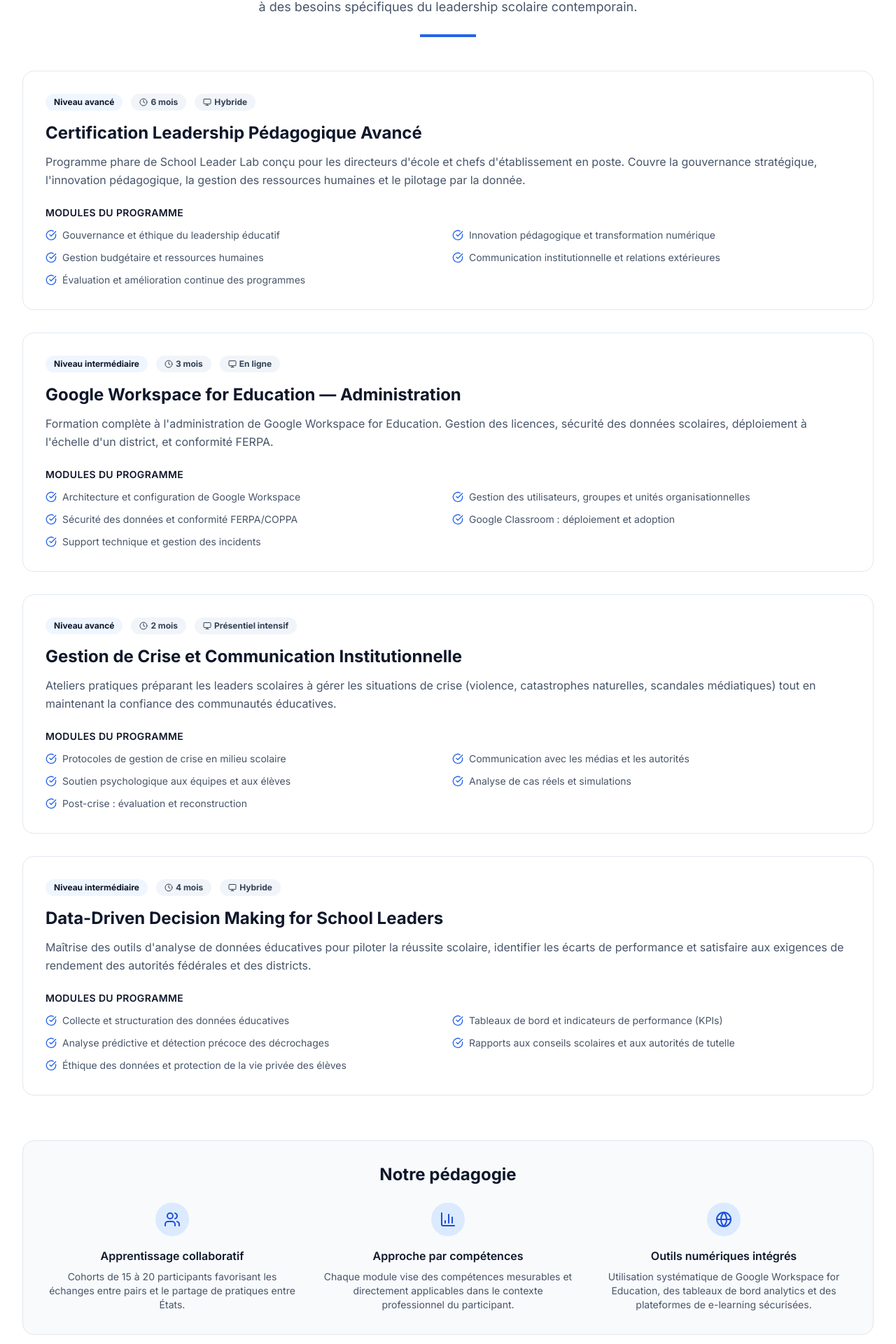
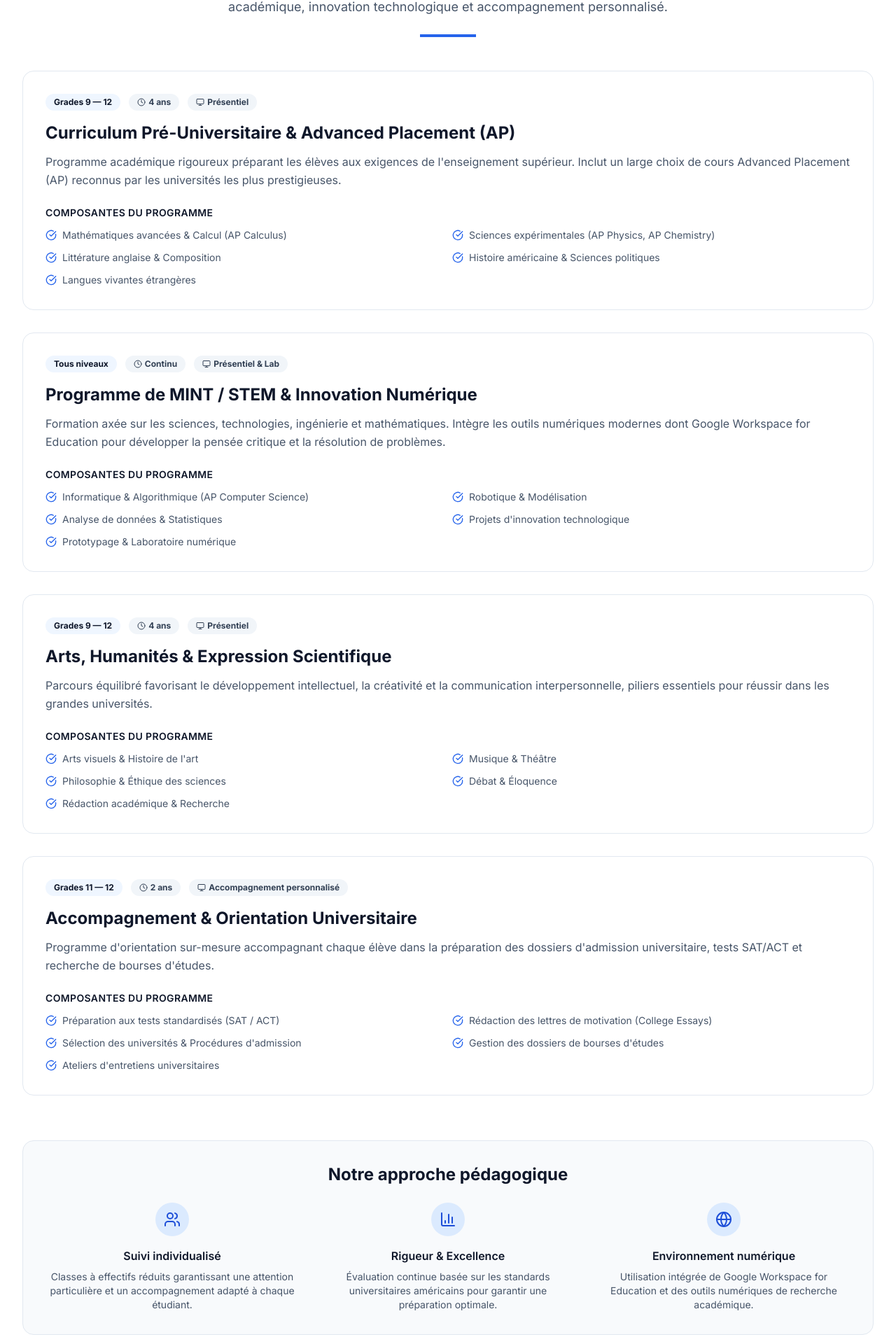
Before and after one commit to irmafiguero199/schoolleaderlab.sbs, a React (Vite) app: page /academics in a window 1280 px wide. Shown: the part 530-2450 px from the top of the page at 70% size. Built offline with nearby package versions, Linux system fonts and the light colour scheme.

Commit message:
Update Academics page with new program details

```diff
--- a/src/pages/Academics.jsx
+++ b/src/pages/Academics.jsx
@@ -1,27 +1,27 @@
 import { Helmet } from 'react-helmet-async'
 import SectionHeader from '../components/SectionHeader.jsx'
-import { BookOpen, Monitor, Users, BarChart3, Globe, Clock, CheckCircle } from 'lucide-react'
+import { BookOpen, Monitor, Users, BarChart3, Globe, Clock, CheckCircle, GraduationCap } from 'lucide-react'
 
 const programs = [
   {
-    title: 'Certification Leadership Pédagogique Avancé', level: 'Niveau avancé', duration: '6 mois', format: 'Hybride',
-    description: 'Programme phare de School Leader Lab conçu pour les directeurs d\'école et chefs d\'établissement en poste. Couvre la gouvernance stratégique, l\'innovation pédagogique, la gestion des ressources humaines et le pilotage par la donnée.',
-    modules: ['Gouvernance et éthique du leadership éducatif', 'Innovation pédagogique et transformation numérique', 'Gestion budgétaire et ressources humaines', 'Communication institutionnelle et relations extérieures', 'Évaluation et amélioration continue des programmes'],
+    title: 'Curriculum Pré-Universitaire & Advanced Placement (AP)', level: 'Grades 9 — 12', duration: '4 ans', format: 'Présentiel',
+    description: 'Programme académique rigoureux préparant les élèves aux exigences de l\'enseignement supérieur. Inclut un large choix de cours Advanced Placement (AP) reconnus par les universités les plus prestigieuses.',
+    modules: ['Mathématiques avancées & Calcul (AP Calculus)', 'Sciences expérimentales (AP Physics, AP Chemistry)', 'Littérature anglaise & Composition', 'Histoire américaine & Sciences politiques', 'Langues vivantes étrangères'],
   },
   {
-    title: 'Google Workspace for Education — Administration', level: 'Niveau intermédiaire', duration: '3 mois', format: 'En ligne',
-    description: 'Formation complète à l\'administration de Google Workspace for Education. Gestion des licences, sécurité des données scolaires, déploiement à l\'échelle d\'un district, et conformité FERPA.',
-    modules: ['Architecture et configuration de Google Workspace', 'Gestion des utilisateurs, groupes et unités organisationnelles', 'Sécurité des données et conformité FERPA/COPPA', 'Google Classroom : déploiement et adoption', 'Support technique et gestion des incidents'],
+    title: 'Programme de MINT / STEM & Innovation Numérique', level: 'Tous niveaux', duration: 'Continu', format: 'Présentiel & Lab',
+    description: 'Formation axée sur les sciences, technologies, ingénierie et mathématiques. Intègre les outils numériques modernes dont Google Workspace for Education pour développer la pensée critique et la résolution de problèmes.',
+    modules: ['Informatique & Algorithmique (AP Computer Science)', 'Robotique & Modélisation', 'Analyse de données & Statistiques', 'Projets d\'innovation technologique', 'Prototypage & Laboratoire numérique'],
   },
   {
-    title: 'Gestion de Crise et Communication Institutionnelle', level: 'Niveau avancé', duration: '2 mois', format: 'Présentiel intensif',
-    description: 'Ateliers pratiques préparant les leaders scolaires à gérer les situations de crise (violence, catastrophes naturelles, scandales médiatiques) tout en maintenant la confiance des communautés éducatives.',
-    modules: ['Protocoles de gestion de crise en milieu scolaire', 'Communication avec les médias et les autorités', 'Soutien psychologique aux équipes et aux élèves', 'Analyse de cas réels et simulations', 'Post-crise : évaluation et reconstruction'],
+    title: 'Arts, Humanités & Expression Scientifique', level: 'Grades 9 — 12', duration: '4 ans', format: 'Présentiel',
+    description: 'Parcours équilibré favorisant le développement intellectuel, la créativité et la communication interpersonnelle, piliers essentiels pour réussir dans les grandes universités.',
+    modules: ['Arts visuels & Histoire de l\'art', 'Musique & Théâtre', 'Philosophie & Éthique des sciences', 'Débat & Éloquence', 'Rédaction académique & Recherche'],
   },
   {
-    title: 'Data-Driven Decision Making for School Leaders', level: 'Niveau intermédiaire', duration: '4 mois', format: 'Hybride',
-    description: 'Maîtrise des outils d\'analyse de données éducatives pour piloter la réussite scolaire, identifier les écarts de performance et satisfaire aux exigences de rendement des autorités fédérales et des districts.',
-    modules: ['Collecte et structuration des données éducatives', 'Tableaux de bord et indicateurs de performance (KPIs)', 'Analyse prédictive et détection précoce des décrochages', 'Rapports aux conseils scolaires et aux autorités de tutelle', 'Éthique des données et protection de la vie privée des élèves'],
+    title: 'Accompagnement & Orientation Universitaire', level: 'Grades 11 — 12', duration: '2 ans', format: 'Accompagnement personnalisé',
+    description: 'Programme d\'orientation sur-mesure accompagnant chaque élève dans la préparation des dossiers d\'admission universitaire, tests SAT/ACT et recherche de bourses d\'études.',
+    modules: ['Préparation aux tests standardisés (SAT / ACT)', 'Rédaction des lettres de motivation (College Essays)', 'Sélection des universités & Procédures d\'admission', 'Gestion des dossiers de bourses d\'études', 'Ateliers d\'entretiens universitaires'],
   },
 ]
 
@@ -29,18 +29,18 @@ function Academics() {
   return (
     <>
       <Helmet>
-        <title>Programmes de formation — School Leader Lab</title>
-        <meta name="description" content="Découvrez les programmes certifiants de School Leader Lab : leadership pédagogique, Google Workspace for Education, gestion de crise. EIN 82-1581985. Washington, DC." />
+        <title>Programmes académiques — University High School</title>
+        <meta name="description" content="Découvrez les programmes académiques de University High School à Fresno, CA : AP, STEM, Orientation universitaire. EIN 77-0515663." />
       </Helmet>
       <div className="bg-primary-900 text-white py-16">
         <div className="container-main px-4 text-center">
-          <h1 className="text-4xl md:text-5xl font-bold mb-4">Nos programmes de formation</h1>
-          <p className="text-primary-100 text-lg max-w-2xl mx-auto">Des parcours certifiants conçus par et pour les leaders éducatifs, ancrés dans la réalité du terrain américain.</p>
+          <h1 className="text-4xl md:text-5xl font-bold mb-4">Nos programmes académiques</h1>
+          <p className="text-primary-100 text-lg max-w-2xl mx-auto">Un enseignement pré-universitaire d'excellence conçu pour développer le potentiel de chaque élève.</p>
         </div>
       </div>
       <section className="section-padding bg-white">
         <div className="container-main">
-          <SectionHeader title="Catalogue des formations" subtitle="School Leader Lab propose quatre programmes certifiants, chacun conçu pour répondre à des besoins spécifiques du leadership scolaire contemporain." />
+          <SectionHeader title="Catalogue des programmes" subtitle="University High School propose une offre pédagogique complète, alliant rigueur académique, innovation technologique et accompagnement personnalisé." />
           <div className="space-y-8">
             {programs.map((p, i) => (
               <div key={i} className="bg-white rounded-2xl border border-slate-200 overflow-hidden">
@@ -52,7 +52,7 @@ function Academics() {
                   </div>
                   <h2 className="text-2xl font-bold text-slate-900 mb-3">{p.title}</h2>
                   <p className="text-slate-600 leading-relaxed mb-6">{p.description}</p>
-                  <h3 className="text-sm font-semibold text-slate-900 uppercase tracking-wide mb-3">Modules du programme</h3>
+                  <h3 className="text-sm font-semibold text-slate-900 uppercase tracking-wide mb-3">Composantes du programme</h3>
                   <ul className="grid md:grid-cols-2 gap-3">
                     {p.modules.map((m, j) => (
                       <li key={j} className="flex items-start gap-2 text-sm text-slate-600"><CheckCircle className="w-4 h-4 text-primary-600 shrink-0 mt-0.5" />{m}</li>
@@ -63,22 +63,22 @@ function Academics() {
             ))}
           </div>
           <div className="mt-16 bg-slate-50 rounded-2xl p-8 border border-slate-200">
-            <h2 className="text-2xl font-bold text-slate-900 mb-6 text-center">Notre pédagogie</h2>
+            <h2 className="text-2xl font-bold text-slate-900 mb-6 text-center">Notre approche pédagogique</h2>
             <div className="grid md:grid-cols-3 gap-8">
               <div className="text-center">
                 <div className="w-12 h-12 bg-primary-100 rounded-full flex items-center justify-center mx-auto mb-4"><Users className="w-6 h-6 text-primary-700" /></div>
-                <h3 className="font-semibold text-slate-900 mb-2">Apprentissage collaboratif</h3>
-                <p className="text-sm text-slate-600">Cohorts de 15 à 20 participants favorisant les échanges entre pairs et le partage de pratiques entre États.</p>
+                <h3 className="font-semibold text-slate-900 mb-2">Suivi individualisé</h3>
+                <p className="text-sm text-slate-600">Classes à effectifs réduits garantissant une attention particulière et un accompagnement adapté à chaque étudiant.</p>
               </div>
               <div className="text-center">
                 <div className="w-12 h-12 bg-primary-100 rounded-full flex items-center justify-center mx-auto mb-4"><BarChart3 className="w-6 h-6 text-primary-700" /></div>
-                <h3 className="font-semibold text-slate-900 mb-2">Approche par compétences</h3>
-                <p className="text-sm text-slate-600">Chaque module vise des compétences mesurables et directement applicables dans le contexte professionnel du participant.</p>
+                <h3 className="font-semibold text-slate-900 mb-2">Rigueur & Excellence</h3>
+                <p className="text-sm text-slate-600">Évaluation continue basée sur les standards universitaires américains pour garantir une préparation optimale.</p>
               </div>
               <div className="text-center">
                 <div className="w-12 h-12 bg-primary-100 rounded-full flex items-center justify-center mx-auto mb-4"><Globe className="w-6 h-6 text-primary-700" /></div>
-                <h3 className="font-semibold text-slate-900 mb-2">Outils numériques intégrés</h3>
-                <p className="text-sm text-slate-600">Utilisation systématique de Google Workspace for Education, des tableaux de bord analytics et des plateformes de e-learning sécurisées.</p>
+                <h3 className="font-semibold text-slate-900 mb-2">Environnement numérique</h3>
+                <p className="text-sm text-slate-600">Utilisation intégrée de Google Workspace for Education et des outils numériques de recherche académique.</p>
               </div>
             </div>
           </div>
```
